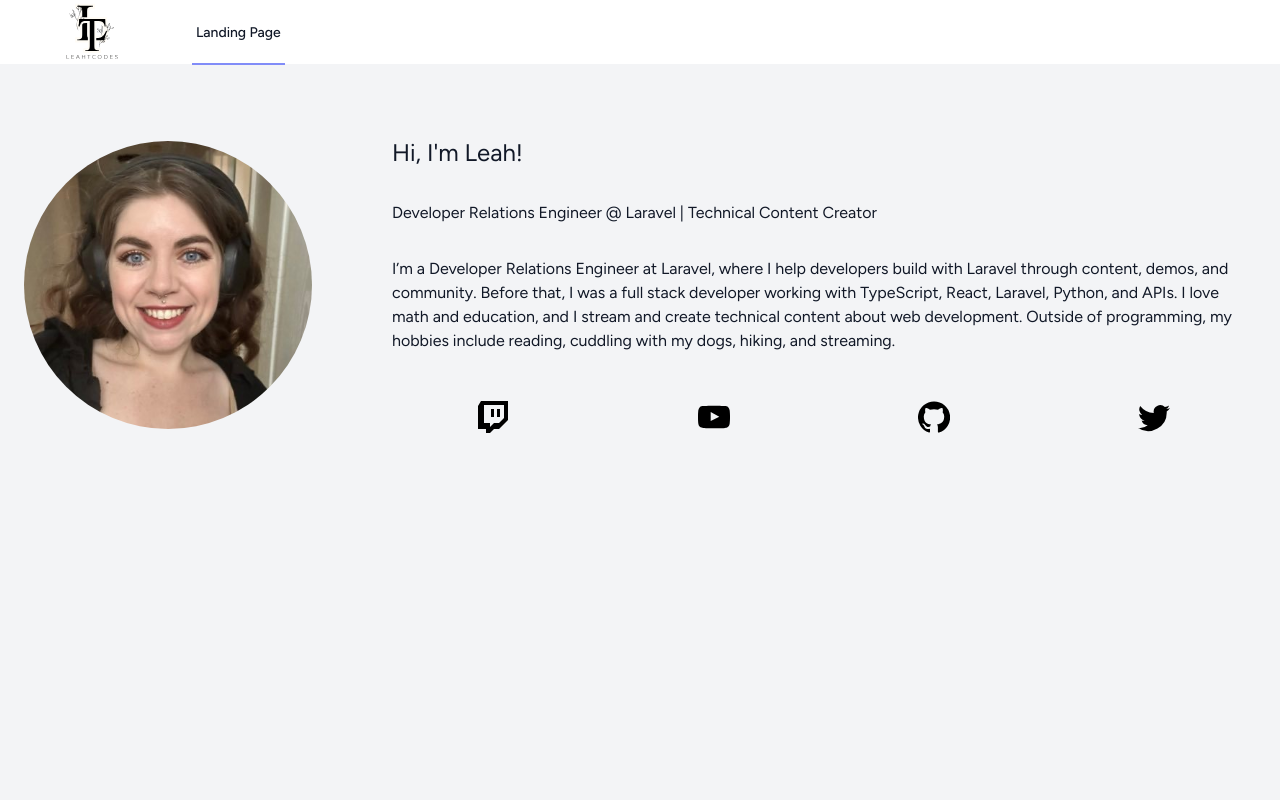
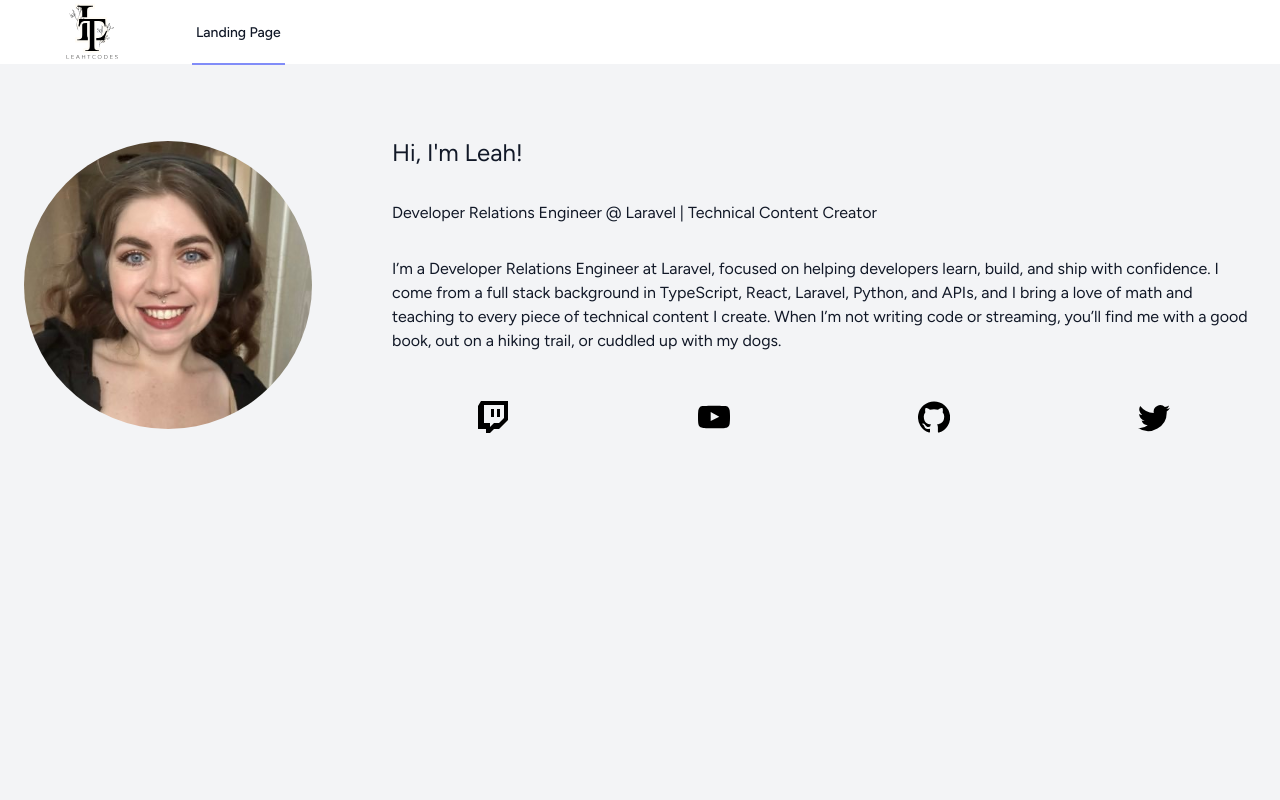
Before and after one commit to leahthompson01/Updated-Portfolio, a Laravel app: page /dashboard in a window 1280 px wide. Run offline with Laravel 12, Linux system fonts and the light colour scheme; style sheets or scripts are compiled from the project's sources; some libraries are stand-ins or nearby versions.

Commit message:
Polish landing page bio tone
Co-Authored-By: Claude Opus 5.5 <noreply@anthropic.com>
Claude-Session: https://claude.ai/code/session_01X5Tt3DpgfETaW8MxGLUeQo

```diff
--- a/resources/js/Pages/Dashboard.tsx
+++ b/resources/js/Pages/Dashboard.tsx
@@ -23,15 +23,15 @@ export default function Dashboard() {
                             Content Creator
                         </h2>
                         <p className={''}>
-                            I’m a Developer Relations Engineer at Laravel, where
-                            I help developers build with Laravel through
-                            content, demos, and community. Before that, I was a
-                            full stack developer working with TypeScript, React,
-                            Laravel, Python, and APIs. I love math and
-                            education, and I stream and create technical content
-                            about web development. Outside of programming, my
-                            hobbies include reading, cuddling with my dogs,
-                            hiking, and streaming.
+                            I’m a Developer Relations Engineer at Laravel,
+                            focused on helping developers learn, build, and ship
+                            with confidence. I come from a full stack background
+                            in TypeScript, React, Laravel, Python, and APIs, and
+                            I bring a love of math and teaching to every piece
+                            of technical content I create. When I’m not
+                            writing code or streaming, you’ll find me with a
+                            good book, out on a hiking trail, or cuddled up
+                            with my dogs.
                         </p>
                         <div className={'mt-4 flex justify-around gap-4'}>
                             <a
```
